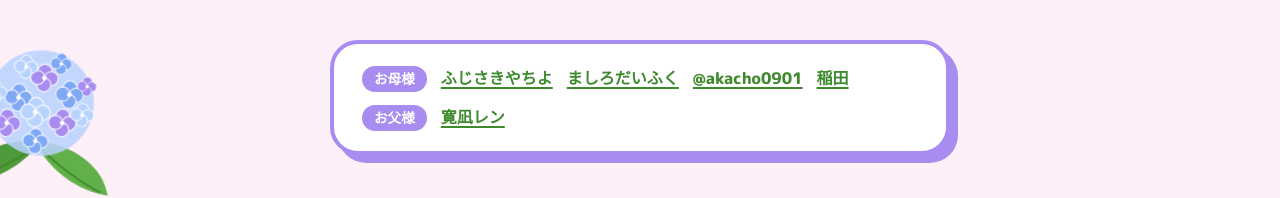
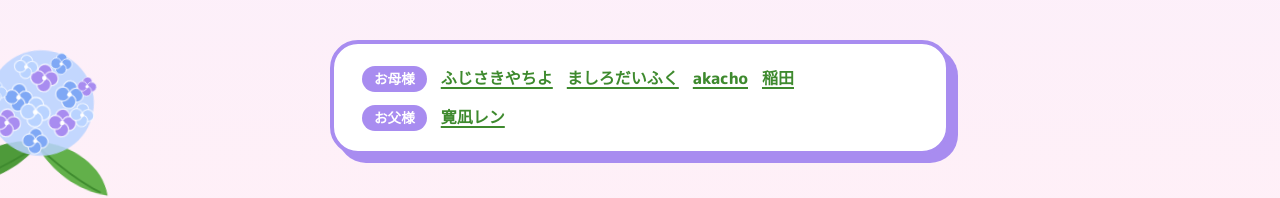
Before and after one commit to Mochi082/moimoi, a plain HTML site: page index.html in a window 1280 px wide. Shown: the part 5051-5249 px from the top of the page. Drawn offline with Linux system fonts and the light colour scheme; a web font is replaced by a local one.

Commit message:
akachoさんのリンクをVGenに変更
Co-Authored-By: Claude Opus 5.5 <noreply@anthropic.com>

```diff
--- a/index.html
+++ b/index.html
@@ -199,7 +199,7 @@
           <dd>
             <a href="https://x.com/FujisakiYachiyo" target="_blank" rel="noopener">ふじさきやちよ</a>
             <a href="https://x.com/daaaaaaaaifuku" target="_blank" rel="noopener">ましろだいふく</a>
-            <a href="https://x.com/akacho0901" target="_blank" rel="noopener">@akacho0901</a>
+            <a href="https://vgen.co/akacho0901" target="_blank" rel="noopener">akacho</a>
             <a href="https://x.com/le_riz_brun" target="_blank" rel="noopener">稲田</a>
           </dd>
           <dt>お父様</dt>
```
